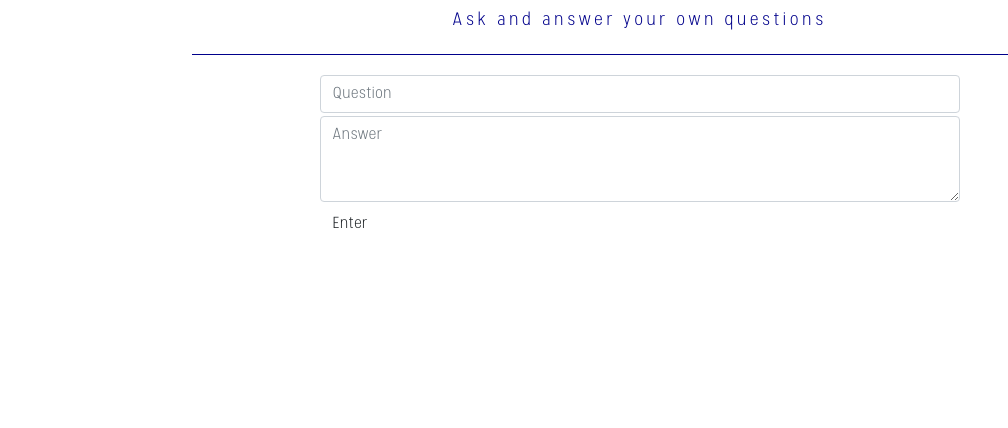
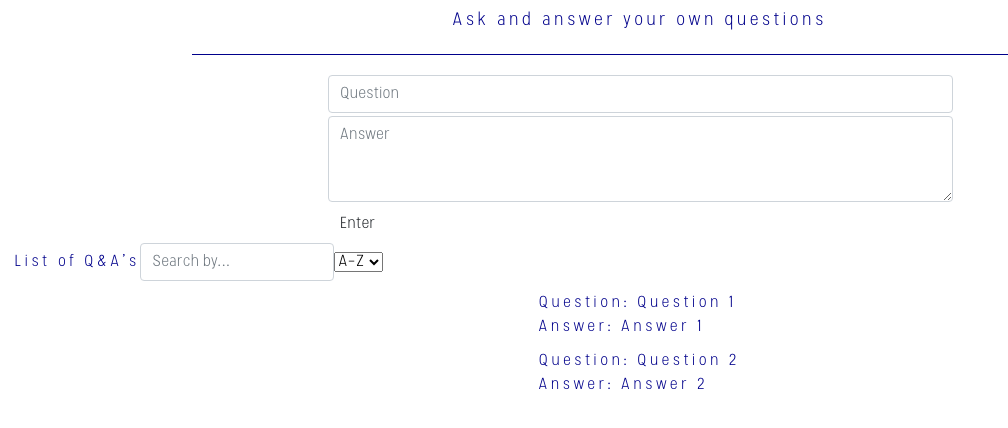
Before and after one commit to richardahn/QANDA, a website: page app/index.html in a window 1280 px wide. Shown: the part 58-486 px from the top of the page, without its empty margins (0-1008 px from the left). Drawn offline with nearby package versions, Linux system fonts and the light colour scheme.

Commit message:
Added ability to add Q&A's and display the Q&A list. The list can be filtered and reordered as well.

```diff
--- a/app/css/app.css
+++ b/app/css/app.css
@@ -28,7 +28,7 @@ body {
     3) Set width to max-content and set margin to 0 auto
 */
 /*Header properties*/
-#main-header {
+header {
   /*border: 1px solid blue;*/
   padding: 10px 0 0 0;
 }
@@ -46,10 +46,11 @@ body {
 }
 
 /*Main content properties*/
-#main-body {
+main {
   /*border: 1px solid blue;*/
   margin: 20px 0 0 0;
 }
+    /*Question form properties*/
 .new-qa-form {
   /*border: 1px solid blue;*/
   width: 50%;
@@ -71,3 +72,26 @@ body {
   Well, that didn't work, so I gave the button the center-block class instead and it worked
   */
 }
+    /*Question list properties*/
+.qa-list-header {
+  text-align: center;
+}
+
+.qa-list-title {
+  /*
+    //Remember that spans(inline-blocks) can't be centered with //width+margin. Use text-align: center instead
+
+  width: max-content;
+  margin: 0 auto;
+  */
+}
+.qa-list {
+  width: max-content;
+  margin: 0 auto;
+}
+.qa-list-empty {
+
+}
+.qa-list-item {
+  margin: 10px 0 10px 0;
+}
--- a/app/index.html
+++ b/app/index.html
@@ -1,5 +1,5 @@
 <!DOCTYPE html>
-<html lang="en" ng-app>
+<html lang="en">
   <head>
 
     <!-- Meta tags -->
@@ -12,10 +12,11 @@
     <title>QANDA</title>
 
   </head>
-  <body>
+  <!-- ng-strict-di for best practice -->
+  <body ng-app="qandaApp" ng-strict-di>
 
     <!-- Header -->
-    <header id="main-header">
+    <header>
       <div class="header-title">QANDA</div>
       <!-- hidden-sm-down makes this element invisible for devices sized small and under -->
       <div class="hidden-sm-down header-title-trail">Ask and answer your own questions</div>
@@ -24,30 +25,52 @@
     <div class="divider"></div>
 
     <!-- Body -->
-    <main class="container-fluid" id="main-body">
+    <main class="container-fluid" ng-controller="qandaController">
       <!-- Question prompt -->
-      <div class="row">
-        <form class="form-group new-qa-form">
-          <input type="text" class="form-control question-input" placeholder="Question"></input>
-          <textarea class="form-control answer-input" rows="3" placeholder="Answer"></textarea>
-          <button type="button" class="btn btn-primary-outline new-qa-button center-block">Enter</button>
+      <form class="form-group new-qa-form" ng-submit="newQanda()">
+        <input type="text" class="form-control question-input" placeholder="Question" ng-model="qanda.newQuestion"></input>
+        <textarea class="form-control answer-input" rows="3" placeholder="Answer" ng-model="qanda.newAnswer"></textarea>
+        <button type="submit" class="btn btn-primary-outline new-qa-button center-block" value="Submit">Enter</button>
+      </form>
+      <!-- Question title / Search bar / Filter bar -->
+      <div class="qa-list-header">
+        <!-- I use the bootstrap inline form to keep everything on one line -->
+        <form class="form-inline">
+          <span class="qa-list-title">List of Q&ampA's</span>
+          <!-- The dot in qanda.query isn't necessary here but putting them in is a good habit to get into to avoid breaking scope inheritance -->
+          <input type="search" ng-model="qanda.query" class="form-control" placeholder="Search by..."/>
+          <select ng-model="qanda.ordering">
+            <option value="question">A-Z</option>
+            <option value="-question">Z-A</option>
+          </select>
         </form>
       </div>
-      <!-- Question title / Search bar / Filter bar -->
-      <div class="row">
-      </div>
       <!-- List of questions -->
-      <div class="row">
+      <div class="qa-list">
+        <div ng-if="qas.length == 0" class="qa-list-empty" ng-bind-template="No Q&ampA's...">
+        </div>
+        <div ng-repeat="qa in qas | filter : qanda.query | orderBy : qanda.ordering" class="qa-list-item" ng-if="qas.length != 0">
+          <div>
+            <!-- Kept separate to make protractor tests a bit more sensible -->
+            <span ng-bind-template="Question: "></span>
+            <span ng-bind-template="{{qa.question}}"></span>
+          </div>
+          <div>
+            <span ng-bind-template="Answer: "></span>
+            <span ng-bind-template="{{qa.answer}}"></span>
+          </div>
+        </div>
         <!-- Allow user to change question / answer -->
       </div>
     </main>
 
     <!-- Bootstrap & Angular -->
-    <script src="https://ajax.googleapis.com/ajax/libs/angularjs/1.4.5/angular.min.js"></script>
+    <script src="../bower_components/angular/angular.js"></script>
+    <script src="js/controllers.js"></script>
     <script src="https://ajax.googleapis.com/ajax/libs/jquery/2.1.4/jquery.min.js"></script>
+    <script src="https://www.atlasestateagents.co.uk/javascript/tether.min.js"></script> <!-- Need this; bootstrap complains if it doesn't have tether -->
     <script src="https://maxcdn.bootstrapcdn.com/bootstrap/4.0.0-alpha.2/js/bootstrap.min.js" integrity="sha384-vZ2WRJMwsjRMW/8U7i6PWi6AlO1L79snBrmgiDpgIWJ82z8eA5lenwvxbMV1PAh7" crossorigin="anonymous"></script>
     <!-- Auto refresh atom plugin, remove later -->
     <script src="http://localhost:35729/livereload.js"></script>
-
   </body>
 </html>
--- a/app/js/controllers.js
+++ b/app/js/controllers.js
@@ -1,6 +1,37 @@
 'use strict' // Helps me write good js
 
 // Load module
-
+var qandaApp = angular.module('qandaApp', []);
 
 // Register controllers
+qandaApp.controller('qandaController', ['$scope', function($scope) {
+  // Set default question list
+  $scope.qas = [
+    {
+      question: 'Question 1',
+      answer: 'Answer 1'
+    },
+    {
+      question: 'Question 2',
+      answer: 'Answer 2'
+    }
+  ];
+  // Set default ordering and qanda prompt
+  $scope.qanda = {
+    ordering: 'question',
+    newQuestion: '',
+    newAnswer: ''
+  };
+
+  $scope.newQanda = function() {
+    // TODO: Check for empty question(show error), check for empty answer(add unanswered tag)
+    $scope.qas.push({
+      question: $scope.qanda.newQuestion,
+      answer: $scope.qanda.newAnswer
+    });
+
+    // Reset qanda prompt
+    $scope.qanda.newQuestion = '';
+    $scope.qanda.newAnswer = '';
+  };
+}]);
```
